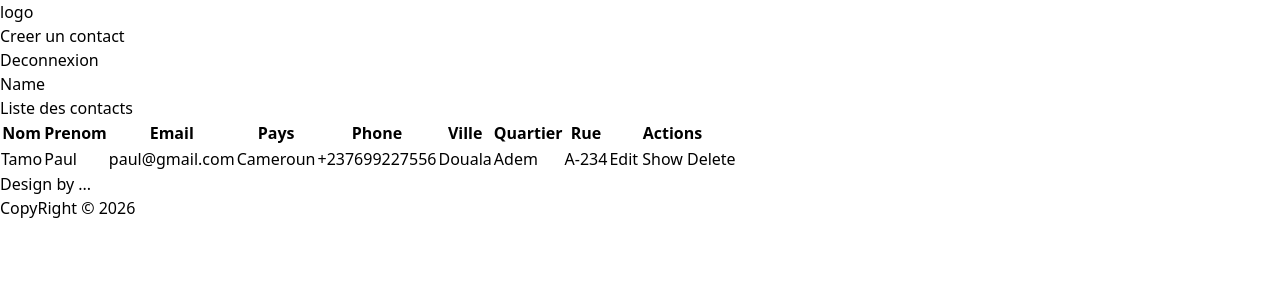
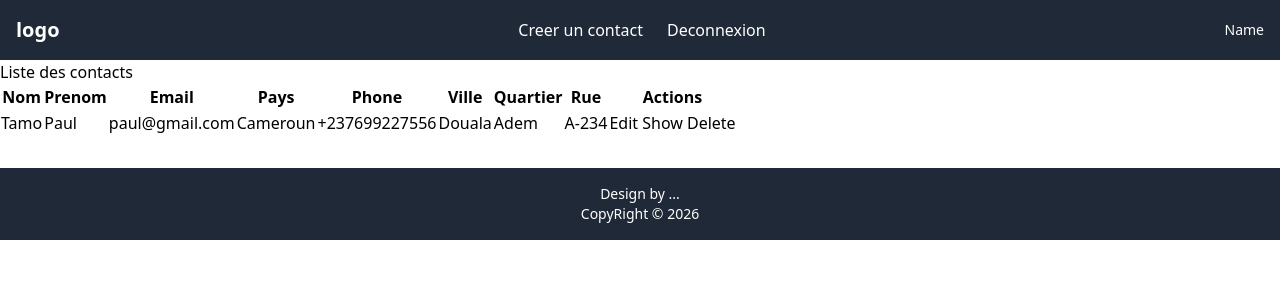
Before and after one commit to TeneSoh/carnet_soirs, a Django app: page / in a window 1280 px wide. Shown: the top 300 px of the page. Run offline with Django 5.2, Linux system fonts and the light colour scheme; some libraries are stand-ins or nearby versions.

Commit message:
recupeqrtion du code

```diff
--- a/contact/templates/contact/layout/base.html
+++ b/contact/templates/contact/layout/base.html
@@ -9,17 +9,17 @@
     <title>Contact</title>
 </head>
 <body>
-    <header>
-        <nav>
-            <div>
+    <header class="text-white bg-gray-800">
+        <nav class="flex items-center justify-between px-4 py-4 mx-auto max-w-7xl">
+            <div class="text-xl font-bold">
                 logo
             </div>
-            <ul>
-                <li><a href="{% url 'create_contact' %}">Creer un contact</a></li>
-                <li><a href="#">Deconnexion</a></li>
+            <ul class="flex space-x-6">
+                <li><a href="{% url 'store_contact' %}"class="hover:text-gray-400">Creer un contact</a></li>
+                <li><a href="#"class="hover:text-gray-400">Deconnexion</a></li>
             </ul>
             <div>
-                <p>Name</p>
+                <p class="text-sm">Name</p>
             </div>
         </nav>
     </header>
@@ -27,9 +27,9 @@
         {% block content %}
         {% endblock content %}
     </main>
-    <footer>
-        <p>Design by ...</p>
-        <p> CopyRight &copy; 2026 </p>
+    <footer class="py-4 mt-8 text-center text-white bg-gray-800">
+        <p class="text-sm">Design by ...</p>
+        <p class="text-sm"> CopyRight &copy; 2026 </p>
     </footer>
 </body>
 </html>
--- a/contact/urls.py
+++ b/contact/urls.py
@@ -1,8 +1,9 @@
 from django.urls import path
 
-from .views import index , store , create
+from .views import index , store #, create
 urlpatterns = [
     path('', index, name="contact"),
-    path('create/', create, name="create_contact"),
+    # path('create/', create, name="create_contact"),
     path('store/', store, name="store_contact")
+
 ]
--- a/contact/views.py
+++ b/contact/views.py
@@ -1,5 +1,6 @@
 from django.shortcuts import redirect, render
 from django.contrib import messages
+from django.template.context_processors import request
 from contact.models import Contact
 # Create your views here.
 def index(request):
@@ -33,7 +34,8 @@ def store(request) :
         return redirect('contact')
 
 
-    return redirect('create_contact')
+    # return redirect('create_contact')
+    return render(request=request, template_name='contact/create_contact.html')
 
 
 def edit(request) :
@@ -48,6 +50,3 @@ def delete(request) :
 # a = 3
 # b = 8
 # add(a=a, b=b)
-
-def delate(request):
-    pass
--- a/theme/static/css/dist/styles.css
+++ b/theme/static/css/dist/styles.css
@@ -869,24 +860,16 @@ input:where([type='file']):focus {
   min-height: 60%;
 }
 
-.w-\[35\%\] {
-  width: 35%;
+.w-\[40\%\] {
+  width: 40%;
 }
 
 .w-full {
   width: 100%;
 }
 
-.w-1\/2 {
-  width: 50%;
-}
-
-.w-\[37\%\] {
-  width: 37%;
-}
-
-.w-\[40\%\] {
-  width: 40%;
+.max-w-7xl {
+  max-width: 80rem;
 }
 
 .grid-cols-2 {
@@ -909,8 +892,18 @@ input:where([type='file']):focus {
   justify-content: center;
 }
 
+.justify-between {
+  justify-content: space-between;
+}
+
 .gap-3 {
   gap: 0.75rem;
+}
+
+.space-x-6 > :not([hidden]) ~ :not([hidden]) {
+  --tw-space-x-reverse: 0;
+  margin-right: calc(1.5rem * var(--tw-space-x-reverse));
+  margin-left: calc(1.5rem * calc(1 - var(--tw-space-x-reverse)));
 }
 
 .overflow-hidden {
@@ -944,6 +937,11 @@ input:where([type='file']):focus {
   background-color: rgb(0 0 0 / var(--tw-bg-opacity, 1));
 }
 
+.bg-gray-800 {
+  --tw-bg-opacity: 1;
+  background-color: rgb(31 41 55 / var(--tw-bg-opacity, 1));
+}
+
 .bg-gradient-to-r {
   background-image: linear-gradient(to right, var(--tw-gradient-stops));
 }
@@ -964,6 +962,16 @@ input:where([type='file']):focus {
 
 .p-16 {
   padding: 4rem;
+}
+
+.px-4 {
+  padding-left: 1rem;
+  padding-right: 1rem;
+}
+
+.py-4 {
+  padding-top: 1rem;
+  padding-bottom: 1rem;
 }
 
 .text-center {
```
Also changed, not shown: other parts of theme/static/css/dist/styles.css (+10 -33 lines).
